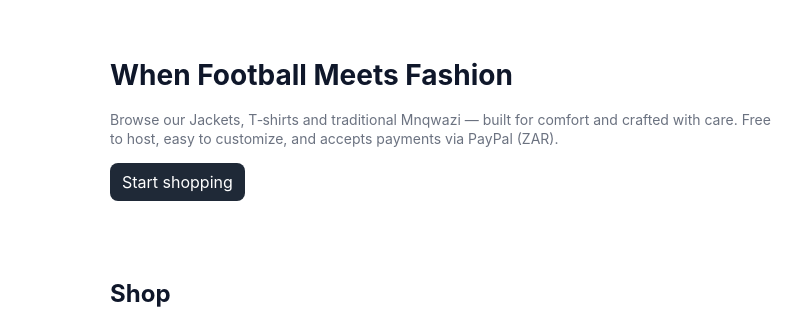
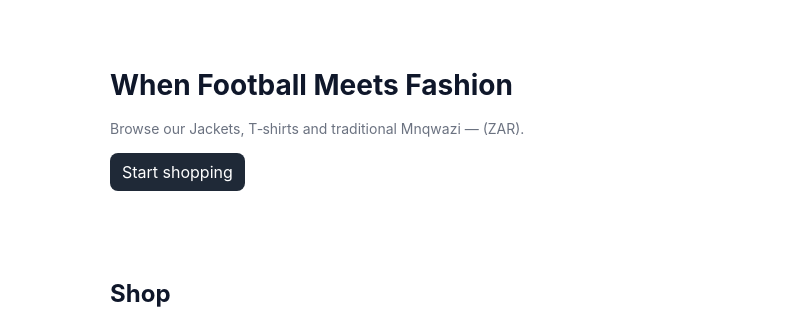
Before and after one commit to ngcaluzamashoba/clothing-brand-website, a plain HTML site: page index.html in a window 1280 px wide. Shown: the part 84-404 px from the top of the page, 0-805 px from the left. Drawn offline with Linux system fonts and the light colour scheme.

Commit message:
Simplify product description in index.html
Removed details about customization and payment options.

```diff
--- a/index.html
+++ b/index.html
@@ -60,7 +60,7 @@
     <section class="hero">
       <div class="text">
         <h1>When Football Meets Fashion</h1>
-        <p class="muted">Browse our Jackets, T‑shirts and traditional Mnqwazi — built for comfort and crafted with care. Free to host, easy to customize, and accepts payments via PayPal (ZAR).</p>
+        <p class="muted">Browse our Jackets, T‑shirts and traditional Mnqwazi —  (ZAR).</p>
         <p style="margin-top:12px"><a href="#shop" class="btn">Start shopping</a></p>
       </div>
       <div style="width:360px">
```
